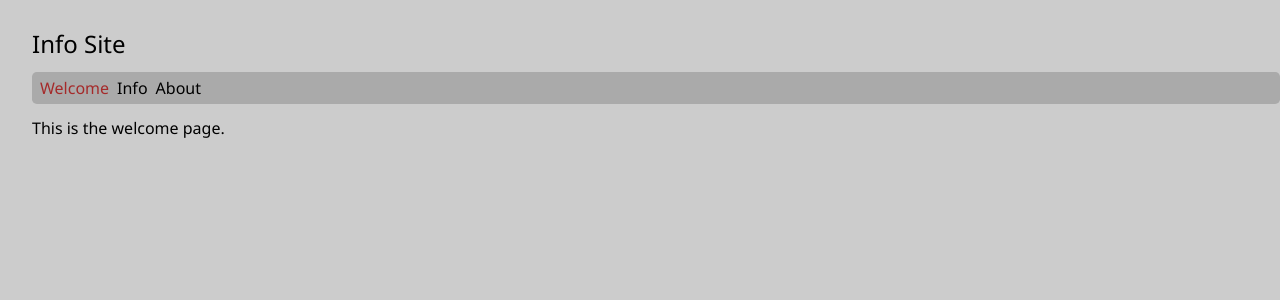
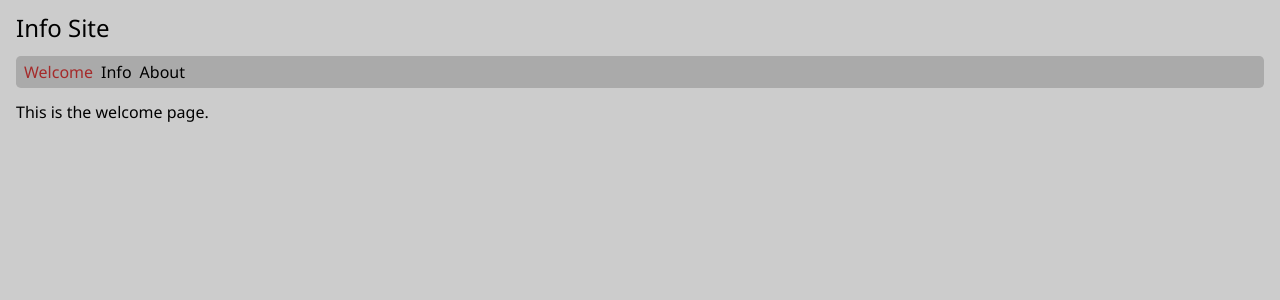
Before and after one commit to edwardtanguay/coding-challenge-react-blogsite-calimoto, a React (Vite) app: page /welcome in a window 1280 px wide. Shown: the top 300 px of the page. Built offline with nearby package versions, Linux system fonts and the light colour scheme.

Commit message:
nav styled

```diff
--- a/src/styles/index.scss
+++ b/src/styles/index.scss
@@ -39,7 +39,7 @@ body {
 /* computer/tablet view */
 @media (min-width: 578px) {
 	body {
-		margin: 2rem 0 0 2rem;
+		margin: 1rem;
 
 		h1 {
 			font-size: 1.5rem;
```
